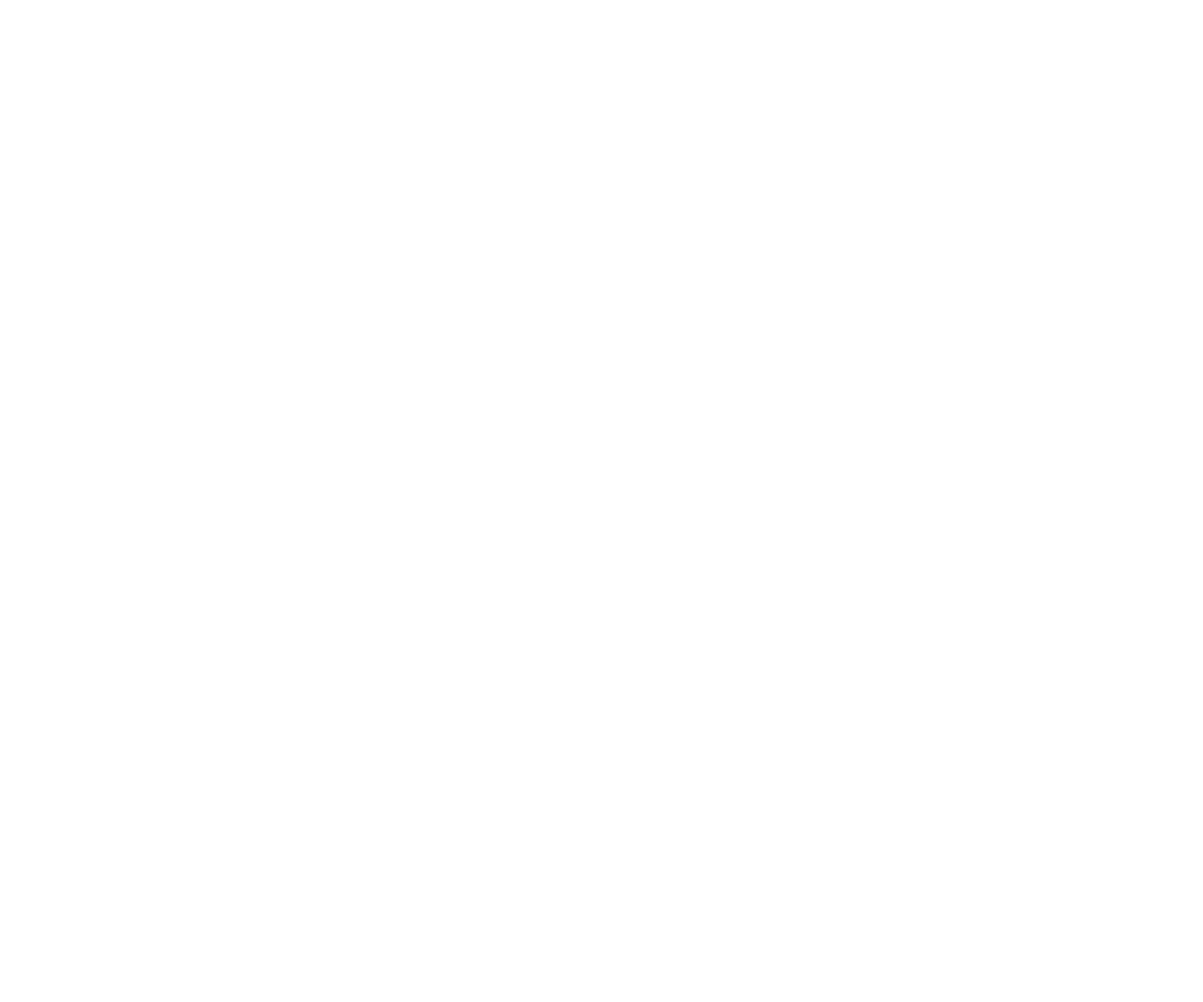
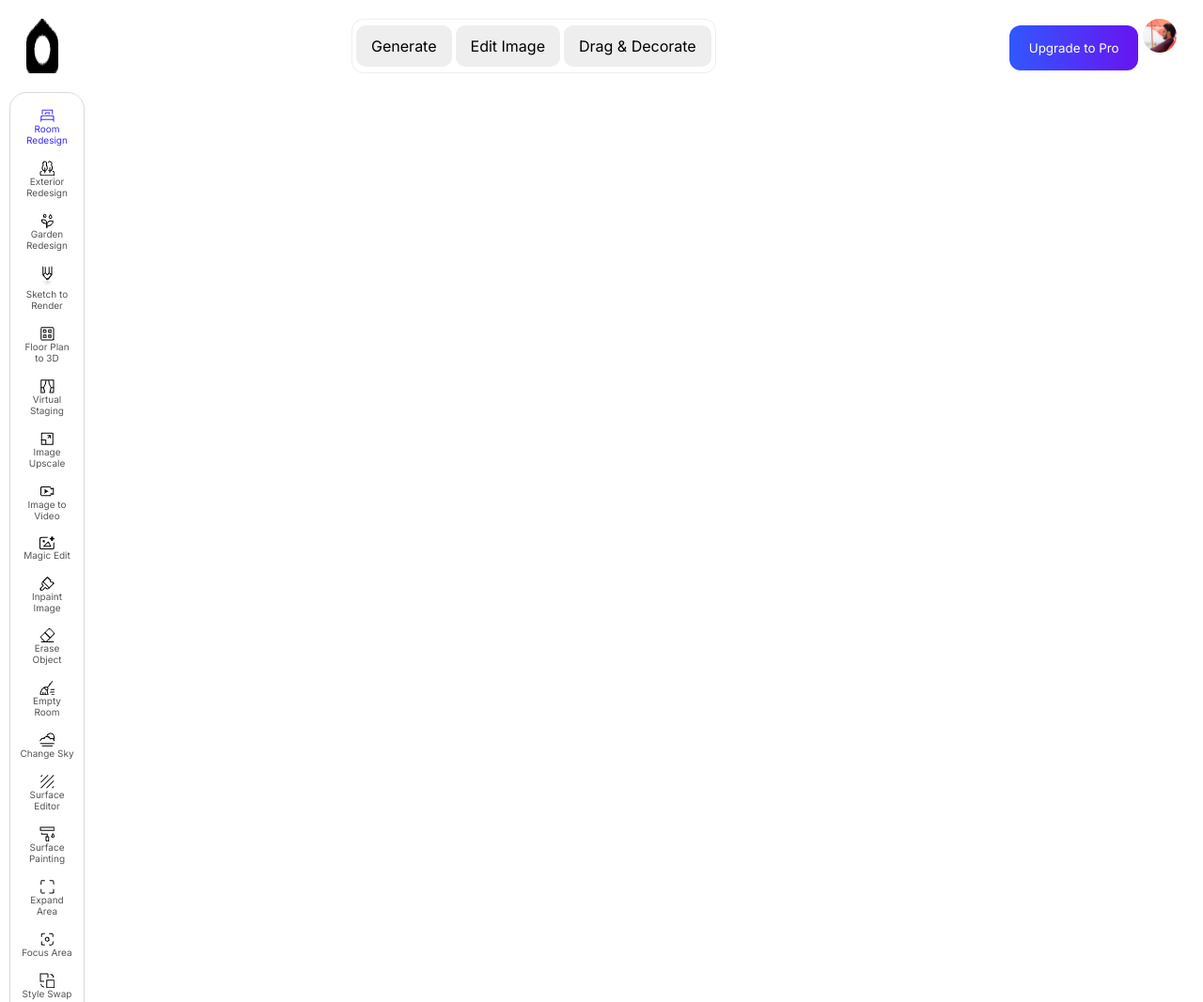
Before and after one commit to st-shourov12/Decor-AI, a plain HTML site: page assets/html/room.html in a window 1280 px wide. Shown: the top 1067 px of the page at 94% size. Before the commit the page ends 800 px from the top, so only its background shows below. Drawn offline with Linux system fonts and the light colour scheme.

Commit message:
room redesign header done

```diff
--- /dev/null
+++ b/assets/css/room.css
@@ -0,0 +1,197 @@
+@import url('https://fonts.googleapis.com/css2?family=Inter:ital,opsz,wght@0,14..32,100..900;1,14..32,100..900&display=swap');
+
+*{
+    font-family: "Inter", sans-serif;
+    margin: 0;
+}
+
+a{
+    text-decoration: none;
+}
+
+/* =====Shared Styles===== */
+
+.btn-primary-sm{
+    background: linear-gradient(90.58deg, #3257FF 0%, #6814F1 100%);
+    color: #ffffff;
+    padding: 14px 20px;
+    border-radius: 12px;
+}
+
+.btn-primary{
+    background: linear-gradient(90.58deg, #3257FF 0%, #6814F1 100%);
+    color: #ffffff;
+    padding: 16px 21px;
+    border-radius: 12px;
+    border: none;
+}
+
+.btn-secondary{
+    background: linear-gradient(132.18deg, rgb(255, 153, 58) 3.082%,rgb(255, 58, 58) 96.354%);
+    color: #ffffff;
+    padding: 16px 21px;
+    border-radius: 12px;
+    border: none;
+
+}
+
+.btn-neu{
+    padding: 12px 16px;
+    border-radius: 10px;
+    border: none;
+    background: rgb(238, 238, 238);
+}
+
+.light{
+    background: rgb(249, 249, 249);
+}
+
+.success{
+    background: rgb(19, 193, 47);
+}
+
+.warning{
+    background: rgb(255, 187, 41);
+}
+
+.info{
+    background: rgb(69, 126, 250);
+}
+
+.danger{
+    background: rgb(254, 52, 52);
+}
+
+.neu-1{
+    background: rgb(255, 255, 255);
+}
+
+.neu-2{
+    background: rgb(234, 237, 240);
+}
+
+.neu-3{
+    background: rgb(201, 204, 206);
+}
+
+.neu-4{
+    background: rgb(164, 167, 170);
+}
+
+.neu-5{
+    background: rgb(79, 84, 89);
+}
+
+.neu-6{
+    background: rgb(22, 23, 23);
+}
+
+.neu-7{
+    background: rgb(0, 0, 0);
+}
+
+.dark{
+    background: rgb(11, 11, 13);
+}
+
+/* =====display====== */
+
+.flex{
+    display: flex;
+}
+
+.flex-column{
+    display:flex;
+    flex-direction: column;
+}
+
+.sb{
+    display: flex;
+    justify-content: space-between;
+}
+
+.flex-center{
+    display: flex;
+    justify-content: center;
+    align-items: center;
+}
+
+.align-center{
+    display: flex;
+    align-items: center;
+}
+
+.text-center{
+    text-align: center;
+}
+
+
+.active{
+    color: rgb(59, 42, 251);
+    font-size: 10px;
+    display: flex;
+    flex-direction: column;
+    align-items: center;
+    justify-content: center;
+    text-align: center;
+    flex-wrap: wrap;
+}
+
+
+
+/* header */
+
+header{
+    margin: 20px 28px;
+}
+
+header nav ul li{
+    list-style: none;
+}
+
+header nav ul li a{
+    color: black;
+}
+.header-btn-box{
+    box-sizing: border-box;
+    gap: 4px;
+    padding: 6px 4px;
+    border: 1px solid rgb(238, 238, 238);
+    border-radius: 12px;
+    background: rgb(255, 255, 255);
+}
+
+/* sidebar */
+
+.sidebar-sm{
+    margin: 10px;
+    padding: 16px 10px;
+    width: 80px;
+    box-sizing: border-box;
+    border: 1px solid rgb(218, 218, 218);
+    border-radius: 18px;
+    background: rgb(255, 255, 255);
+    position: static;
+}
+
+.sidebar-sm .tools-1 ul{
+    padding: 0;
+    display: flex;
+    flex-direction: column;
+    gap: 16px;
+}
+
+.sidebar-sm .tools-1 ul li{
+    list-style: none;
+}
+
+.sidebar-sm .tools-1 ul li a:not(.active){
+    color: rgb(85, 85, 85);
+    font-size: 10px;
+    display: flex;
+    flex-direction: column;
+    align-items: center;
+    justify-content: center;
+    text-align: center;
+    flex-wrap: wrap;
+}
--- a/assets/html/room.html
+++ b/assets/html/room.html
@@ -0,0 +1,65 @@
+<!DOCTYPE html>
+<html lang="en">
+<head>
+    <meta charset="UTF-8">
+    <meta name="viewport" content="width=device-width, initial-scale=1.0">
+    <title>Room Redesign</title>
+    <link rel="stylesheet" href="../css/room.css">
+</head>
+<body>
+    <header>
+        <nav class="sb">
+            <img src="../img/homepage/Vector.png" alt="">
+            <ul class="header-btn-box align-center">
+                <li class="btn-neu"><a href="">Generate</a></li>
+                <li class="btn-neu"><a href="">Edit Image</a></li>
+                <li class="btn-neu"><a href="">Drag & Decorate</a></li>
+            </ul>
+            <div class="upgrade-container">
+                <button class="btn-primary">Upgrade to Pro</button>
+                <img src="../img/homepage/bhaiya.png" alt="">
+            </div>
+        </nav>
+    </header>
+
+    <main>
+
+        <div class="sidebar-sm">
+                <div class="tools-1">
+                    <ul>
+                        <li><a href="#" class="active"><img src="../img/active/room.png" alt=""><p>Room Redesign</p></a></li>
+                        <li><a href=""><img src="../img/homepage/land 1.png" alt=""><p>Exterior Redesign</p></a></li>
+                        <li><a href=""><img src="../img/homepage/garden.png" alt=""><p>Garden Redesign</p></a></li>
+                        <li><a href=""><img src="../img/homepage/sketch.png" alt=""><p>Sketch to Render</p></a></li>
+                        <li><a href=""><img src="../img/homepage/floor-plan.png  " alt=""><p>Floor Plan to 3D</p></a></li>
+                        <li><a href=""><img src="../img/homepage/virtual staging.png" alt=""><p>Virtual Staging</p></a></li>
+                        <li><a href=""><img src="../img/homepage/image-upscale.png" alt=""><p>Image Upscale</p></a></li>
+                        <li><a href=""><img src="../img/homepage/itv.png" alt="">
+                        <p>Image to Video</p></a></li>
+                        <li><a href=""><img src="../img/homepage/magic.png" alt=""><p>Magic Edit</p></a></li>
+                        <li><a href=""><img src="../img/homepage/inpaint img.png" alt=""><p>Inpaint Image</p></a></li>
+                        <li><a href=""><img src="../img/homepage/erase-object.png" alt=""><p>Erase Object</p></a></li>
+                        <li><a href=""><img src="../img/homepage/empty-room.png" alt=""><p>Empty Room</p></a></li>
+                        <li><a href=""><img src="../img/homepage/change-sky.png" alt=""><p>Change Sky</p></a></li>
+                        <li><a href=""><img src="../img/homepage/sred.png" alt=""><p>Surface
+                            Editor</p></a>
+                        </li>
+                        <li><a href=""><img src="../img/homepage/srpn.png" alt=""><p>Surface
+                            Painting</p></a>
+                        </li>
+                        <li><a href=""><img src="../img/homepage/expand 1.png" alt=""><p>Expand
+                            Area</p></a>
+                        </li>
+                        <li><a href=""><img src="../img/homepage/focus-2 1.png" alt=""><p>Focus
+                            Area</p></a>
+                        </li>
+                        <li><a href=""><img src="../img/homepage/style-swap.png" alt=""><p>Style Swap</p></a></li>
+                        <li><a href=""><img src="../img/homepage/furniture-finder.png" alt=""><p>Furniture Finder</p></a></li>
+
+                    </ul>
+
+                </div>
+        </div>
+    </main>
+</body>
+</html>
```
Also changed, not shown: index.html (+1 -1 lines), assets/img/active/room.png (added), assets/img/homepage/expand 1.png (added), assets/img/homepage/focus-2 1.png (added), assets/img/homepage/sred.png (added), assets/img/homepage/srpn.png (added).
